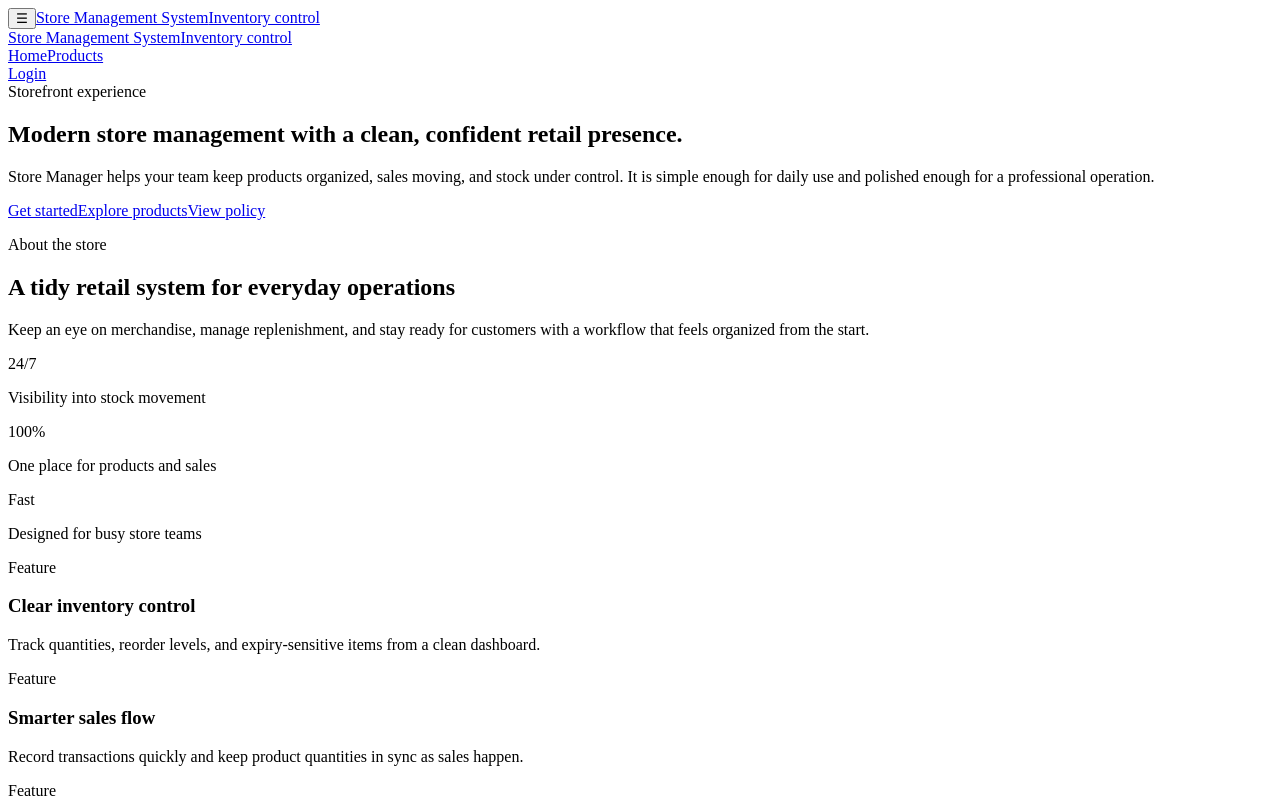
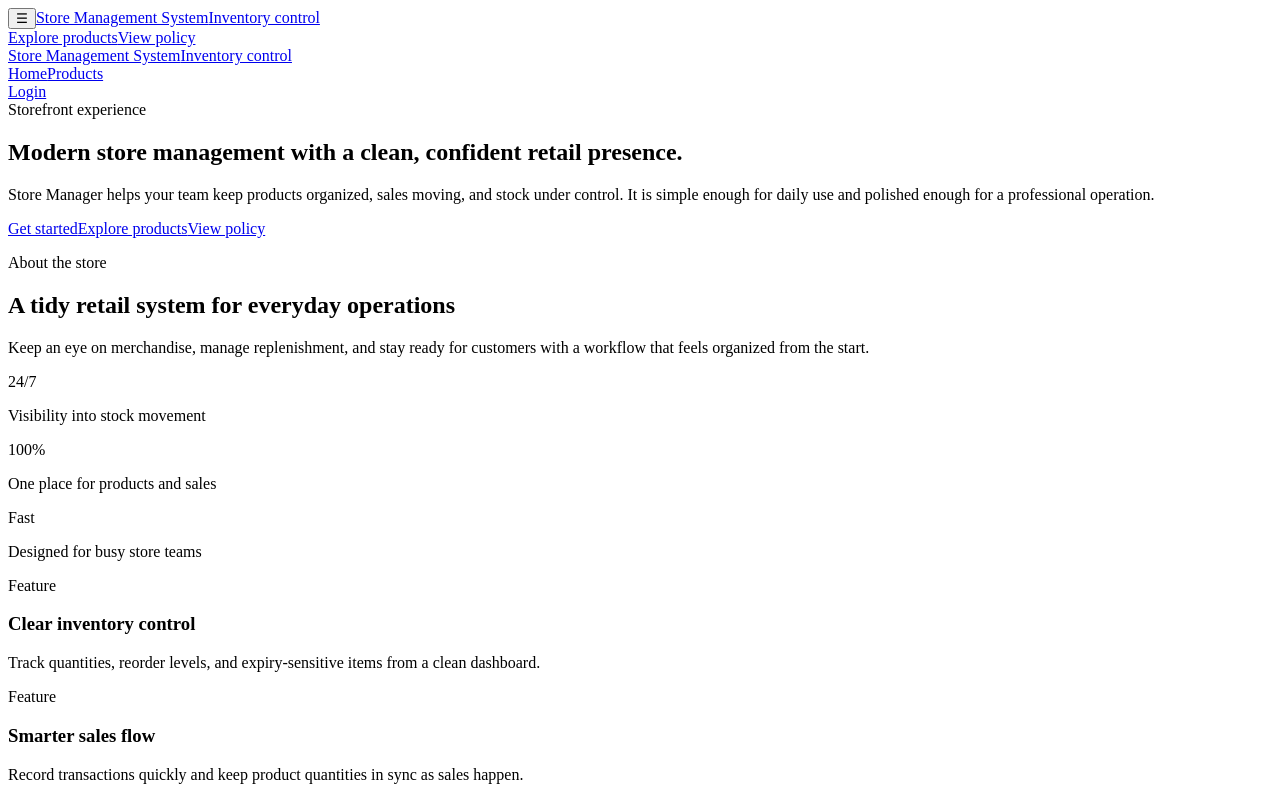
Before and after one commit to Prosperous-TechPro/store-manager-system, a React (Vite) app in the folder frontend/: page / in a window 1280 px wide. Shown: the top 800 px of the page. Built offline with nearby package versions, Linux system fonts and the light colour scheme; no server answers; the HTML template or start-up script is replaced by a standard one.

Commit message:
Topbar: add pill-style nav buttons; style adjustments to match reference

```diff
--- a/frontend/src/components/Nav.jsx
+++ b/frontend/src/components/Nav.jsx
@@ -63,6 +63,10 @@ const Nav = ({ sidebarOpen, onToggleSidebar })=>{
             <span>Inventory control</span>
           </span>
         </Link>
+        <div className="nav-links nav-center" role="navigation" aria-label="Topbar actions">
+          <Link to="/products" className="nav-pill" onClick={closeSidebar}>Explore products</Link>
+          <Link to="/policy" className="nav-pill" onClick={closeSidebar}>View policy</Link>
+        </div>
       </header>
 
       <div className={`sidebar-overlay ${sidebarOpen ? 'is-visible' : ''}`} onClick={onToggleSidebar} aria-hidden="true" />
--- a/frontend/src/styles.css
+++ b/frontend/src/styles.css
@@ -265,6 +265,41 @@ button:disabled { cursor: not-allowed; opacity: 0.7; transform: none; }
 .nav-right { display: none; }
 .nav-links a, .nav-actions a { padding: 5px 8px; border-radius: 999px; color: rgba(255,255,255,0.76); border: 1px solid transparent; font-weight: 600; font-size: 0.76rem; }
 .nav-links a:hover { color: #ffffff; background: rgba(255,255,255,0.04); }
+
+/* Topbar pill buttons to match the provided reference image */
+.topbar .nav-links {
+	gap: 12px;
+	margin-left: 12px;
+	margin-right: 12px;
+	justify-content: center;
+	align-items: center;
+}
+
+.topbar .nav-pill {
+	display: inline-flex;
+	align-items: center;
+	gap: 10px;
+	padding: 10px 18px;
+	border-radius: 14px;
+	font-weight: 800;
+	font-size: 0.86rem;
+	color: #ffffff;
+	background: linear-gradient(180deg, rgba(255,255,255,0.02), rgba(255,255,255,0.01));
+	border: 1px solid rgba(255,255,255,0.06);
+	box-shadow: inset 0 -6px 18px rgba(0,0,0,0.28), 0 10px 30px rgba(2,6,23,0.45);
+	backdrop-filter: blur(6px);
+	transition: transform 160ms ease, box-shadow 160ms ease, background 160ms ease;
+}
+.topbar .nav-pill:hover {
+	transform: translateY(-3px);
+	background: linear-gradient(180deg, rgba(255,255,255,0.04), rgba(255,255,255,0.02));
+	box-shadow: inset 0 -6px 24px rgba(0,0,0,0.32), 0 14px 36px rgba(2,6,23,0.48);
+}
+.topbar .nav-pill:active { transform: translateY(-1px); }
+
+@media (max-width: 980px) {
+	.topbar .nav-links { display: none; }
+}
 
 .nav-link {
 	color: rgba(255,255,255,0.76);
```
